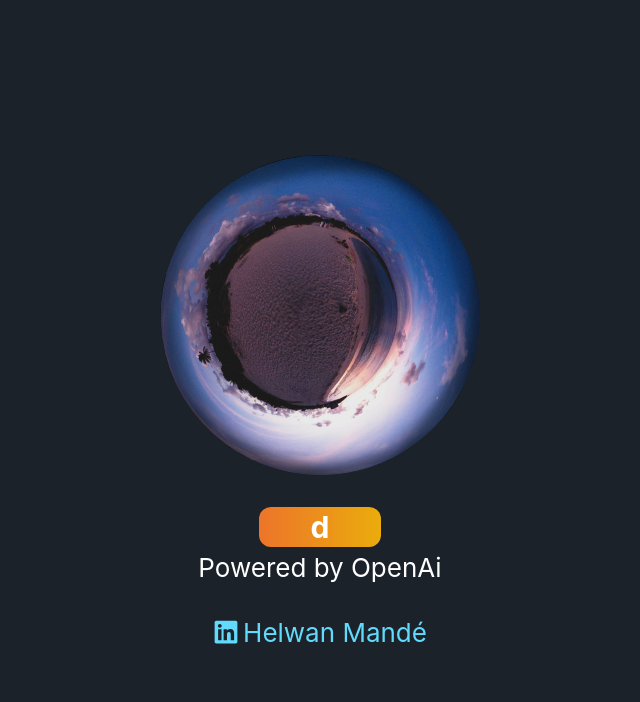
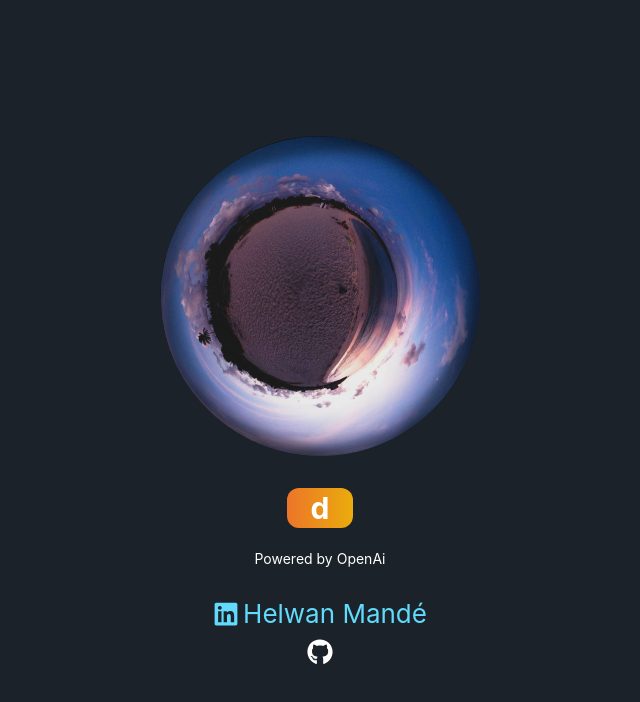
Before and after one commit to wanesurf/positives-quotes, a React (Create React App) app: page / in a window 1280 px wide. Shown: the top 702 px of the page, without its empty margins (320-960 px from the left). Built offline with nearby package versions, Linux system fonts and the light colour scheme; no server answers.

Commit message:
github link

```diff
--- a/src/App.js
+++ b/src/App.js
@@ -1,7 +1,7 @@
 import logo from './Planete1.png';
 import './App.css';
 
-import { FaLinkedin } from 'react-icons/fa';
+import { FaLinkedin,FaGithub } from 'react-icons/fa';
 import { useEffect, useState } from 'react';
 
 
@@ -50,7 +50,7 @@ function App() {
             {/* <p className='text-3xl font-bold '>{Quote.getQuote().text}</p> */}
 
           </a>
-          <p>Powered by OpenAi</p>
+          <p className='mt-5 text-sm'>Powered by OpenAi</p>
 
         </div>
         <a
@@ -65,6 +65,15 @@ function App() {
 
           </div>
         </a>
+        <a
+          className='mt-3'
+          href="https://github.com/wanesurf/positives-quotes"
+          target="_blank"
+          rel="noopener noreferrer"
+        >
+        <FaGithub></FaGithub>
+        </a>
+
 
       </header>
     </div>
```
